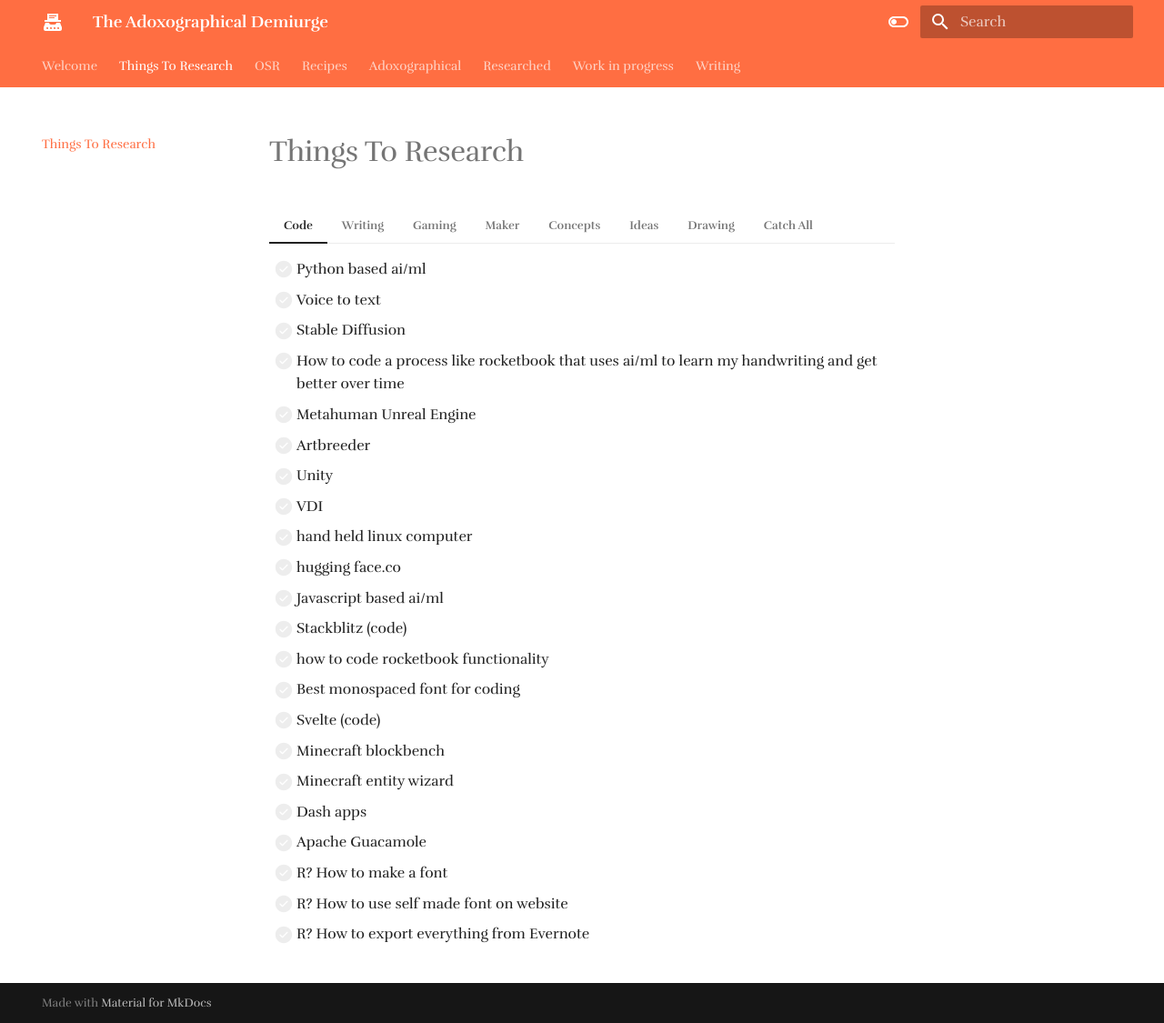
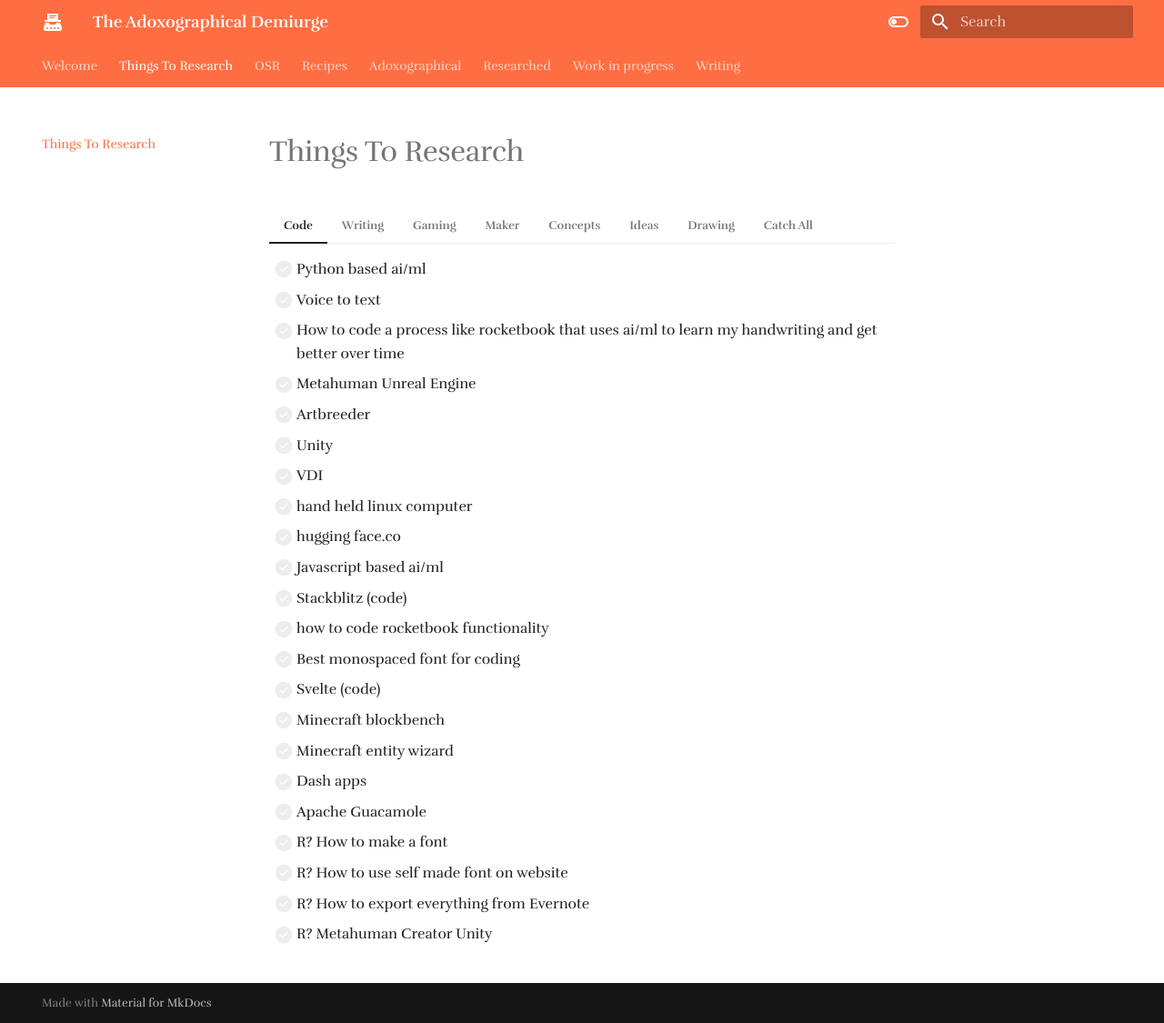
Before and after one commit to madlogmay/adoxographical_demiurge, an MkDocs documentation site: the page built from docs/things_to_research.md, in a window 1280 px wide and 1125 px high. Shown: the whole window at 91% size. Built offline with MkDocs 1.6.1 and Material for MkDocs 9.7.7, drawn with Linux system fonts in a browser that asks for light colours; some web fonts are replaced; comment, search, counter and statistics services are not loaded.

Commit message:
Update things_to_research.md

```diff
--- a/docs/things_to_research.md
+++ b/docs/things_to_research.md
@@ -4,7 +4,6 @@
 
     - [ ] Python based ai/ml
     - [ ] Voice to text
-    - [ ] Stable Diffusion
     - [ ] How to code a process like rocketbook that uses ai/ml to learn my handwriting and get better over time
     - [ ] Metahuman Unreal Engine
     - [ ] Artbreeder
@@ -24,6 +23,7 @@
     - [ ] R? How to make a font
     - [ ] R? How to use self made font on website
     - [ ] R? How to export everything from Evernote
+    - [ ] R? Metahuman Creator Unity
 
 === "Writing"
 
```
